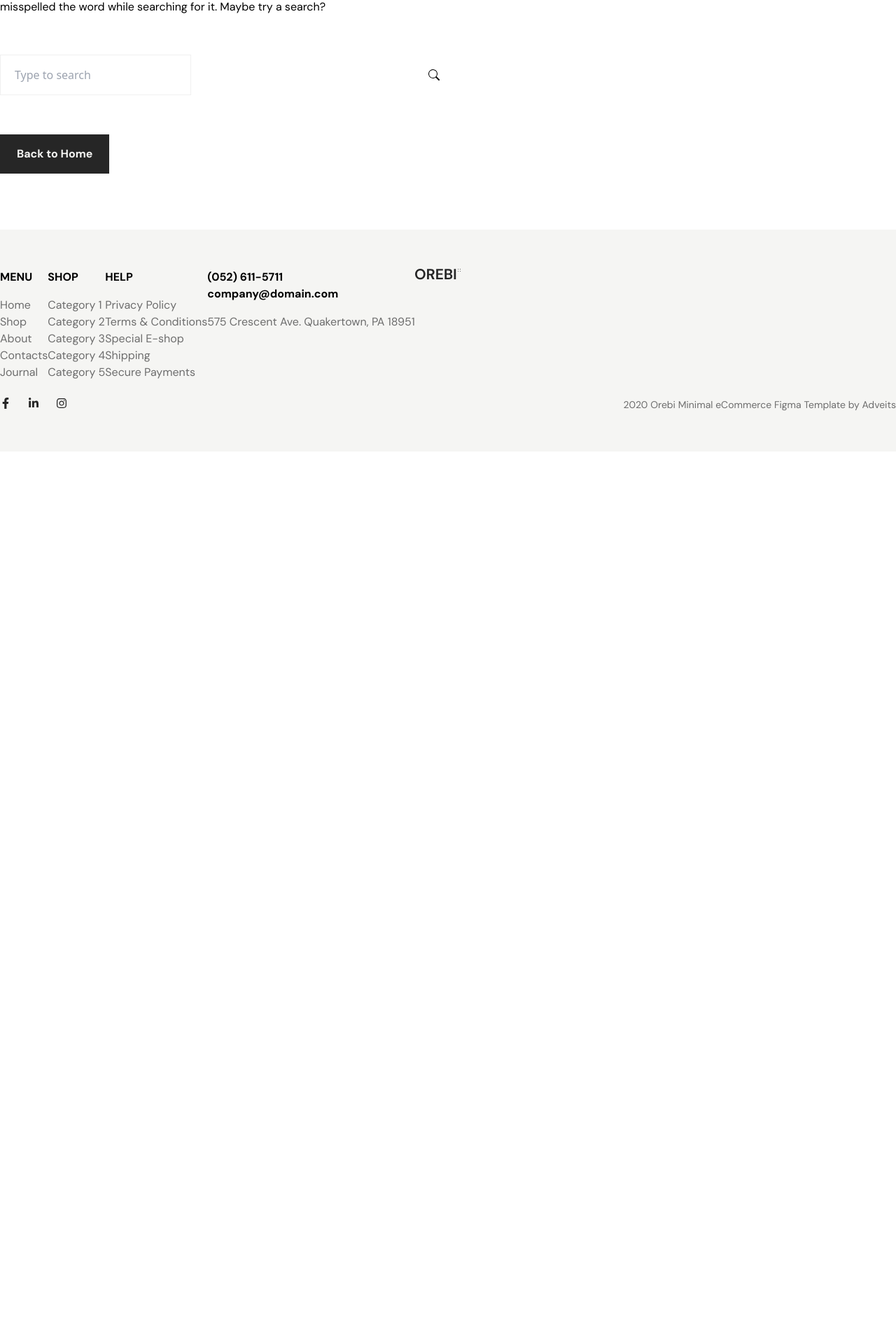
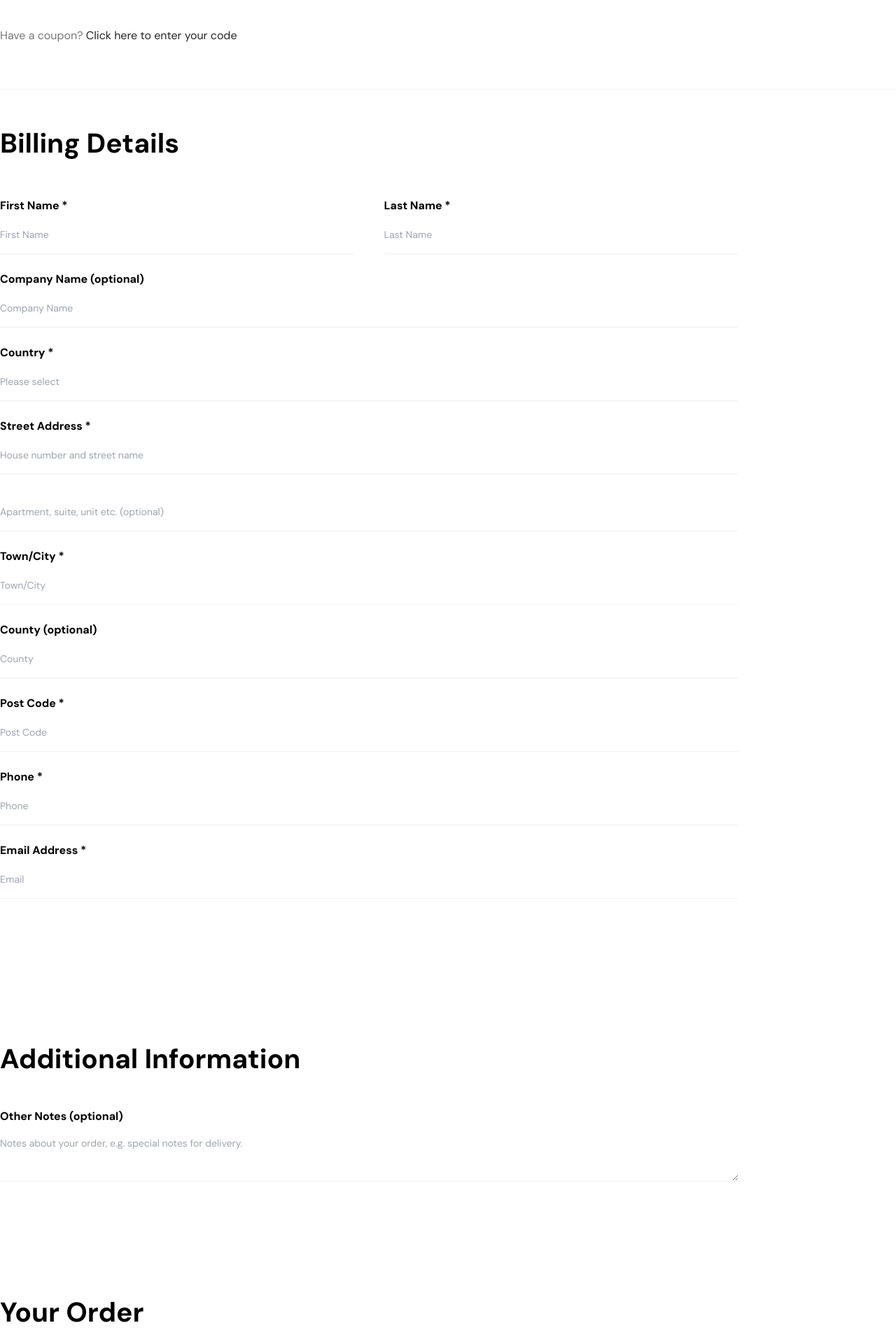
Before and after one commit to TasneemFarid/orebi-react-ecommerce, a React (Vite) app: page /checkout in a window 1280 px wide. Shown: the part 500-2420 px from the top of the page at 70% size. Before the commit the page ends 1145 px from the top, so only its background shows below. Built offline with nearby package versions, Linux system fonts and the light colour scheme.

Commit message:
login page, contacts page, collection page done

```diff
--- a/src/App.jsx
+++ b/src/App.jsx
@@ -9,13 +9,19 @@ import RootLayouts from "./components/RootLayouts";
 import ErrorPage from "./pages/ErrorPage";
 import Signup from "./pages/Signup";
 import Product from "./components/Product";
+import Login from "./pages/Login";
+import Contacts from "./pages/Contacts";
+import Checkout from "./pages/Checkout";
 
 const router = createBrowserRouter(
   createRoutesFromElements(
     <>
       <Route path="/" element={<RootLayouts />}>
         <Route path="/sign-up" element={<Signup />}></Route>
+        <Route path="/login" element={<Login/>}></Route>
+        <Route path="/contacts" element={<Contacts/>}></Route>
         <Route path="/shop" element={<Product />}></Route>
+        <Route path="/checkout" element={<Checkout/>}></Route>
         <Route path="*" element={<ErrorPage />}></Route>
       </Route>
     </>
--- a/src/components/Button.jsx
+++ b/src/components/Button.jsx
@@ -3,7 +3,7 @@ import React from "react";
 const Button = ({ text, className }) => {
   return (
     <button
-      className={`py-4 px-6 bg-dark text-ash border-solid border-black font-dm text-sm font-bold hover:bg-white hover:text-black hover:border-black duration-500 ${className}`}
+      className={`py-4 px-16 bg-black text-white font-dm font-bold text-sm border border-solid border-black hover:bg-white hover:text-black duration-500 ${className}`}
     >
       {text}
     </button>
--- a/src/components/RootLayouts.jsx
+++ b/src/components/RootLayouts.jsx
@@ -1,6 +1,6 @@
 import React from "react";
 import { Outlet } from "react-router-dom";
-import Footer from "./Footer";
+import Footer from "./layouts/Footer";
 import Navbar from "./layouts/Navbar";
 import Searchbar from "./layouts/Searchbar";
 
--- /dev/null
+++ b/src/components/TextArea.jsx
@@ -0,0 +1,15 @@
+import React from "react";
+
+const TextArea = ({title, placeholder, className}) => {
+  return (
+    <div>
+      <h5 className="font-dm font-bold text-base">{title}</h5>
+      <textarea
+        className="w-100 mb-6 border-b border-offwhite py-4 placeholder:font-dm placeholder:text-sm"
+        placeholder={placeholder}
+      ></textarea>
+    </div>
+  );
+};
+
+export default TextArea;
--- a/src/components/Footer.jsx
+++ b/src/components/layouts/Footer.jsx
@@ -1,15 +1,15 @@
 import React from "react";
 import { FaFacebookF, FaInstagram, FaLinkedinIn } from "react-icons/fa";
-import logo from "../assets/logo.svg";
-import Container from "./Container";
-import Flex from "./Flex";
-import Image from "./Image";
-import List from "./List";
-import PortionHeading from "./PortionHeading";
+import Container from "../Container";
+import Flex from "../Flex";
+import Image from "../Image";
+import List from "../List";
+import PortionHeading from "../PortionHeading";
+import logo from "../../assets/logo.svg";
 
 const Footer = () => {
   return (
-    <footer className="bg-ash py-14 mt-10">
+    <footer className="bg-ash py-14 mt-32">
       <Container>
         <Flex className="">
           <div className="w-2/12">
--- a/src/components/layouts/Searchbar.jsx
+++ b/src/components/layouts/Searchbar.jsx
@@ -16,7 +16,7 @@ const Searchbar = () => {
     dispatch(pagename(name));
   };
   return (
-    <section className="py-6 bg-ash">
+    <section className="py-6 mb-32 bg-ash">
       <Container>
         <Flex className="justify-between items-center">
           <Flex className="w-1/5 gap-2.5 items-center">
--- /dev/null
+++ b/src/pages/Checkout.jsx
@@ -0,0 +1,98 @@
+import React from "react";
+import { useSelector } from "react-redux/es/hooks/useSelector";
+import { Link } from "react-router-dom";
+import Container from "../components/Container";
+import Flex from "../components/Flex";
+import Input from "../components/Input";
+import Subheading from "../components/Subheading";
+import TextArea from "../components/TextArea";
+
+const Checkout = () => {
+  const pageName = useSelector((state) => state.breadcrumb.previousname);
+  return (
+    <Container>
+      <Subheading text="Checkout" />
+      <Flex className="mt-3 text-lightash">
+        <Link to={pageName == "Home" ? "/" : `/${pageName.toLowerCase()}`}>
+          {pageName}
+        </Link>
+        /
+        <p className="first-letter:uppercase ml-1">
+          {window.location.pathname.replace("/", "").replace("-", " ")}
+        </p>
+      </Flex>
+      <p className="font-dm font-normal text-base max-w-644 mt-32 mb-16 text-para">
+        Have a coupon?{" "}
+        <span className="text-dark">Click here to enter your code</span>
+      </p>
+      <div className="border-t border-solid border-offwhite py-12">
+        <Subheading text="Billing Details" className="mb-12" />
+        <Flex className="flex-wrap justify-between max-w-1055">
+          <div className="w-48">
+            <Input title="First Name *" type="text" placeholder="First Name" />
+          </div>
+          <div className="w-48">
+            <Input title="Last Name *" type="text" placeholder="Last Name" />
+          </div>
+        </Flex>
+        <div className="max-w-1055">
+          <Input
+            title="Company Name (optional)"
+            type="text"
+            placeholder="Company Name"
+          />
+        </div>
+        <div className="max-w-1055">
+          <Input title="Country *" type="text" placeholder="Please select" />
+        </div>
+        <div className="max-w-1055">
+          <Input
+            title="Street Address *"
+            type="text"
+            placeholder="House number and street name"
+          />
+        </div>
+        <div className="max-w-1055">
+          <Input
+            title=""
+            type="text"
+            placeholder="Apartment, suite, unit etc. (optional)"
+          />
+        </div>
+        <div className="max-w-1055">
+          <Input title="Town/City *" type="text" placeholder="Town/City" />
+        </div>
+        <div className="max-w-1055">
+          <Input title="County (optional)" type="text" placeholder="County" />
+        </div>
+        <div className="max-w-1055">
+          <Input title="Post Code *" type="number" placeholder="Post Code" />
+        </div>
+        <div className="max-w-1055">
+          <Input title="Phone *" type="tel" placeholder="Phone" />
+        </div>
+        <div className="max-w-1055">
+          <Input title="Email Address *" type="email" placeholder="Email" />
+        </div>
+      </div>
+      <div className="py-32">
+        <Subheading text="Additional Information" className="mb-10" />
+        <div className="max-w-1055">
+          <TextArea
+            title="Other Notes (optional)"
+            placeholder="Notes about your order, e.g. special notes for delivery."
+            className="row-span-5"
+          />
+        </div>
+      </div>
+      <div>
+        <Subheading text="Your Order" className="mb-10" />
+        <div className="">
+
+        </div>
+      </div>
+    </Container>
+  );
+};
+
+export default Checkout;
--- /dev/null
+++ b/src/pages/Contacts.jsx
@@ -0,0 +1,44 @@
+import React from "react";
+import { useSelector } from "react-redux/es/hooks/useSelector";
+import { Link } from "react-router-dom";
+import Map from "../assets/map.svg";
+import Button from "../components/Button";
+import Container from "../components/Container";
+import Flex from "../components/Flex";
+import Image from "../components/Image";
+import Input from "../components/Input";
+import Subheading from "../components/Subheading";
+
+const Contacts = () => {
+  const pageName = useSelector((state) => state.breadcrumb.previousname);
+  return (
+    <Container>
+      <Subheading text="Contacts" />
+      <Flex className="mt-3 text-lightash">
+        <Link to={pageName == "Home" ? "/" : `/${pageName.toLowerCase()}`}>
+          {pageName}
+        </Link>
+        /
+        <p className="first-letter:uppercase ml-1">
+          {window.location.pathname.replace("/", "").replace("-", " ")}
+        </p>
+      </Flex>
+      <div className=" py-12">
+        <Subheading text="Fill up a Form" className="mt-32 mb-10" />
+        <div className="w-1/2">
+          <Input title="Name" type="text" placeholder="Your name here" />
+        </div>
+        <div className="w-1/2">
+          <Input title="Email" type="email" placeholder="Your email here" />
+        </div>
+        <div className="w-1/2">
+          <Input title="Message" type="text" placeholder="Your message here" />
+        </div>
+        <Button text="Post" className="mt-5" />
+      </div>
+      <Image src={Map} className="mt-32" />
+    </Container>
+  );
+};
+
+export default Contacts;
--- /dev/null
+++ b/src/pages/Login.jsx
@@ -0,0 +1,63 @@
+import React from "react";
+import { useSelector } from "react-redux/es/hooks/useSelector";
+import { Link } from "react-router-dom";
+import Container from "../components/Container";
+import Flex from "../components/Flex";
+import Input from "../components/Input";
+import Subheading from "../components/Subheading";
+import Button from "../components/Button";
+
+const Login = () => {
+  const pageName = useSelector((state) => state.breadcrumb.previousname);
+  return (
+    <Container>
+      <Subheading text="Login" />
+      <Flex className="mt-3 text-lightash">
+        <Link to={pageName == "Home" ? "/" : `/${pageName.toLowerCase()}`}>
+          {pageName}
+        </Link>
+        /
+        <p className="first-letter:uppercase ml-1">
+          {window.location.pathname.replace("/", "").replace("-", " ")}
+        </p>
+      </Flex>
+      <p className="font-dm font-normal text-base max-w-644 mt-32 mb-16 text-para">
+        Lorem Ipsum is simply dummy text of the printing and typesetting
+        industry. Lorem Ipsum has been the industry's standard dummy text ever
+        since the.
+      </p>
+      <div className="border-t border-solid border-offwhite py-12">
+        <Subheading text="Returning Customer" className="mb-12" />
+        <Flex className="flex-wrap justify-between">
+          <div className="w-48">
+            <Input
+              title="Email address"
+              type="email"
+              placeholder="company@domain.com"
+            />
+          </div>
+          <div className="w-48">
+            <Input
+              title="Password"
+              type="password"
+              placeholder="Enter Password"
+            />
+          </div>
+        </Flex>
+        <Button text="Log in" className="mt-5"
+        />
+      </div>
+      <div className="border-t border-solid border-offwhite py-12">
+        <Subheading text="New Customer" />
+        <p className="max-w-644 mt-8 mb-11">
+          Lorem Ipsum is simply dummy text of the printing and typesetting
+          industry. Lorem Ipsum has been the industry's standard dummy text ever
+          since the.
+        </p>
+        <Button text="Continue" />
+      </div>
+    </Container>
+  );
+};
+
+export default Login;
--- a/tailwind.config.js
+++ b/tailwind.config.js
@@ -1,9 +1,9 @@
 /** @type {import('tailwindcss').Config} */
-const colors = require("tailwindcss/colors");
+// const colors = require("tailwindcss/colors");
 export default {
   content: ["./index.html", "./src/**/*.{js,ts,jsx,tsx}"],
   theme: {
-    extend: {},
+    extend: {
       fontFamily: {
         dm: ["DM Sans"],
       },
@@ -12,7 +12,7 @@ export default {
         49: "49px",
       },
       colors: {
-      ...colors,
+        // ...colors,
         offwhite: "#f0f0f0",
         ash: "#F5F5F3",
         lightash: "#6D6D6D",
@@ -22,11 +22,13 @@ export default {
       maxWidth: {
         container: "1604px",
         644: "644px",
+        1055: "1055px",
       },
       width: {
         48: "48%",
         100: "100%",
       },
     },
+  },
   plugins: [],
 };
```
Also changed, not shown: src/assets/map.svg (added). Lines whose indentation alone changed are shown as unchanged.
